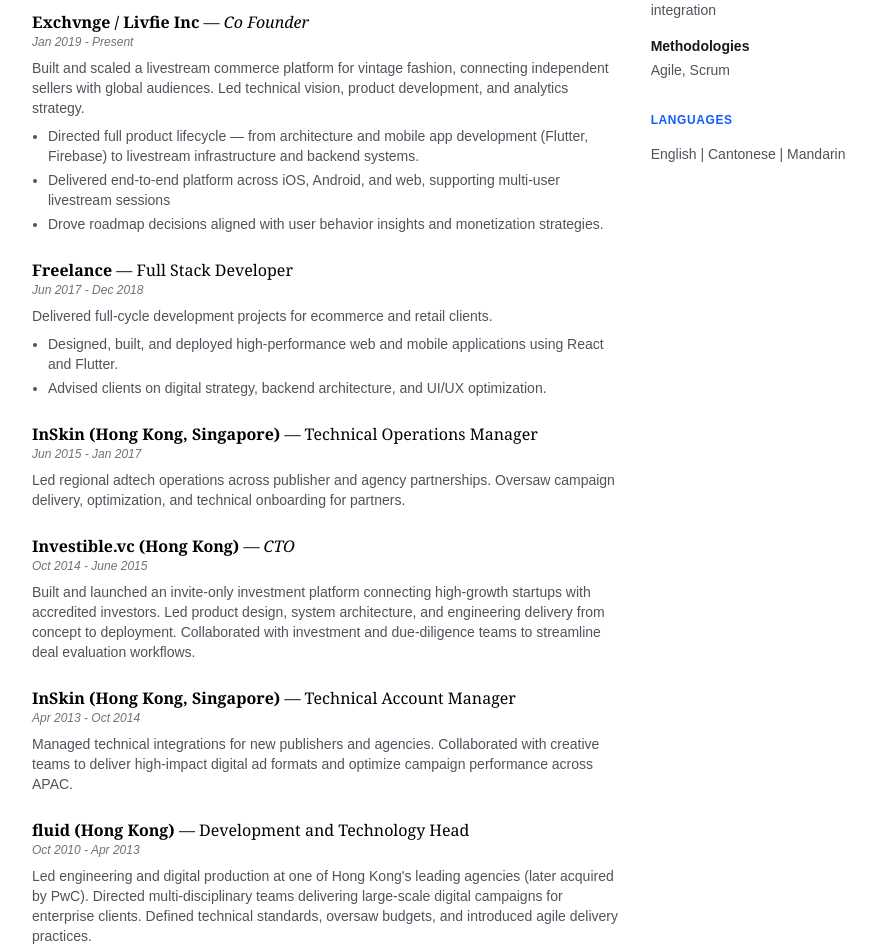
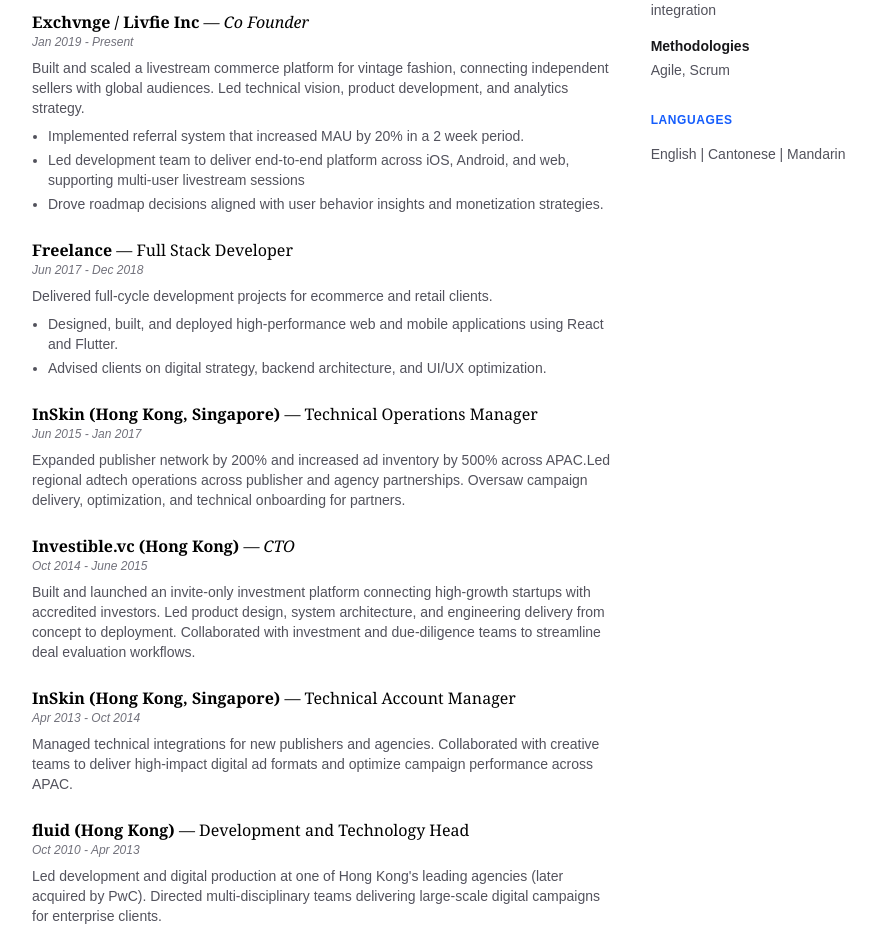
Before and after one commit to thatalexay/alexayio, a Next.js app: page / in a window 1280 px wide. Shown: the part 524-1472 px from the top of the page, without its empty margins (160-1036 px from the left). Built offline with nearby package versions, Linux system fonts and the light colour scheme.

Commit message:
updated experience with more measurable outcomes

```diff
--- a/app/data/resume.ts
+++ b/app/data/resume.ts
@@ -33,8 +33,8 @@
     description:
       "Built and scaled a livestream commerce platform for vintage fashion, connecting independent sellers with global audiences. Led technical vision, product development, and analytics strategy.",
     highlights: [
-      "Directed full product lifecycle — from architecture and mobile app development (Flutter, Firebase) to livestream infrastructure and backend systems.",
-      "Delivered end-to-end platform across iOS, Android, and web, supporting multi-user livestream sessions",
+      "Implemented referral system that increased MAU by 20% in a 2 week period.",
+      "Led development team to deliver end-to-end platform across iOS, Android, and web, supporting multi-user livestream sessions",
       "Drove roadmap decisions aligned with user behavior insights and monetization strategies.",
     ],
   },
@@ -53,7 +53,7 @@
     role: "Technical Operations Manager",
     period: "Jun 2015 - Jan 2017",
     description:
-      "Led regional adtech operations across publisher and agency partnerships. Oversaw campaign delivery, optimization, and technical onboarding for partners.",
+      "Expanded publisher network by 200% and increased ad inventory by 500% across APAC.Led regional adtech operations across publisher and agency partnerships. Oversaw campaign delivery, optimization, and technical onboarding for partners.",
   },
   {
     company: "Investible.vc (Hong Kong)",
@@ -74,7 +74,7 @@
     role: "Development and Technology Head",
     period: "Oct 2010 - Apr 2013",
     description:
-      "Led engineering and digital production at one of Hong Kong's leading agencies (later acquired by PwC). Directed multi-disciplinary teams delivering large-scale digital campaigns for enterprise clients. Defined technical standards, oversaw budgets, and introduced agile delivery practices.",
+      "Led development and digital production at one of Hong Kong's leading agencies (later acquired by PwC). Directed multi-disciplinary teams delivering large-scale digital campaigns for enterprise clients.",
   },
 ];
 
```
